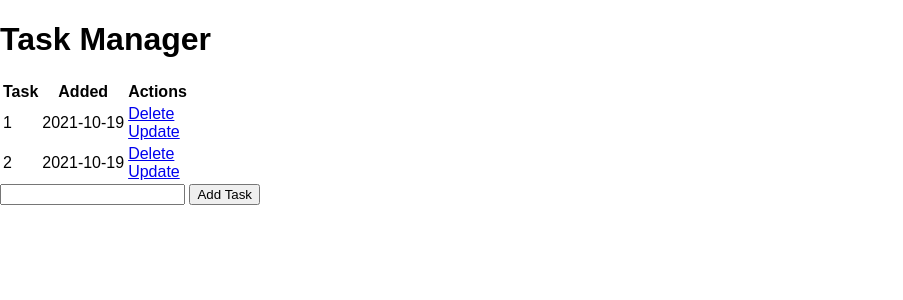
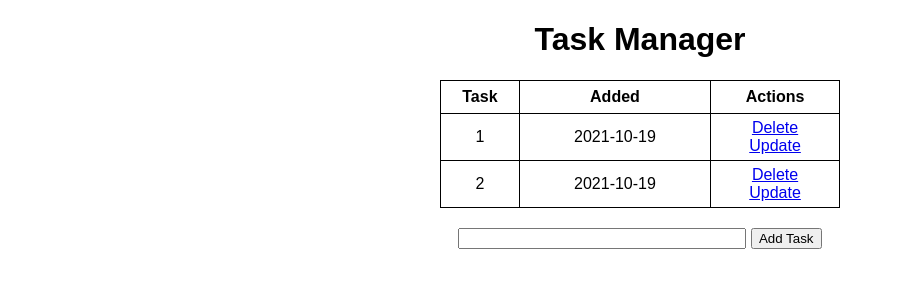
Before and after one commit to jaisawhney/Task-App, a Flask app: page / in a window 1280 px wide. Shown: the top 300 px of the page, without its empty margins (0-903 px from the left). Run offline with Flask 2, Linux system fonts and the light colour scheme; data comes from the database, SQL or seed files in the repository; both versions use the stored data as it was after the commit.

Commit message:
Content and styles

```diff
--- a/static/css/main.css
+++ b/static/css/main.css
@@ -2,3 +2,44 @@ body {
     margin: 0;
     font-family: sans-serif;
 }
+
+.title {
+    text-align: center;
+}
+
+.no-tasks {
+    text-align: center;
+    color: tomato;
+}
+
+table {
+    border-collapse: collapse;
+    width: 100%;
+}
+
+table, td, th {
+    border: 1px solid black;
+}
+
+.content {
+    margin: 0 auto;
+    width: 400px;
+}
+
+th {
+    height: 30px;
+}
+
+td {
+    text-align: center;
+    padding: 5px;
+}
+
+.form {
+    text-align: center;
+    margin-top: 20px;
+}
+
+#content {
+    width: 70%;
+}
--- a/templates/index.html
+++ b/templates/index.html
@@ -6,10 +6,10 @@
 
 {% block body %}
 <div class="content">
-    <h1>Task Manager</h1>
+    <h1 class="title">Task Manager</h1>
 
     {% if tasks|length < 1 %}
-    <p>There are no tasks. Create one below!</p>
+    <p class="no-tasks">There are no tasks. Create one below!</p>
     {% else %}
 
     <table>
--- a/templates/update.html
+++ b/templates/update.html
@@ -6,7 +6,7 @@
 
 {% block body %}
 <div class="content">
-    <h1>Update Task</h1>
+    <h1 class="title">Update Task</h1>
 
     <div class="form">
         <form action="/update/{{task.id}}" method="post">
```
Also changed, not shown: requirements.txt (added, +9 -0 lines), todo.db (added), 1 other file.
